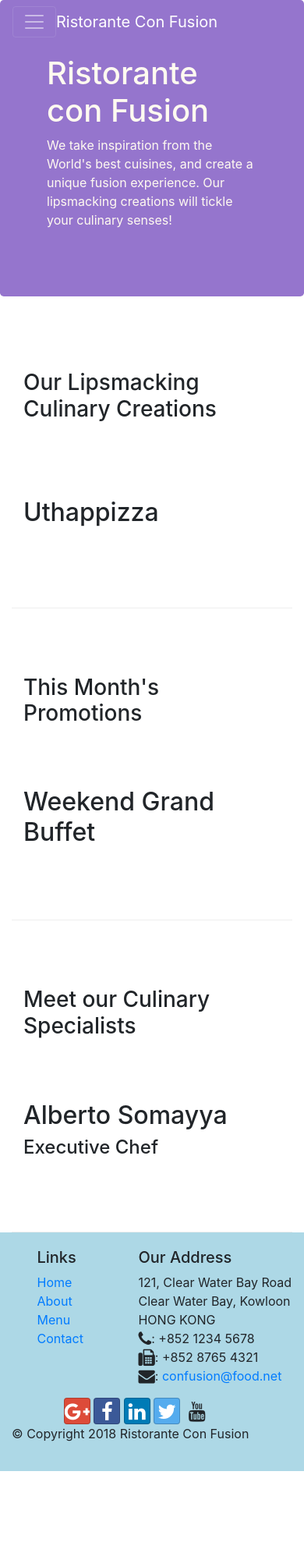
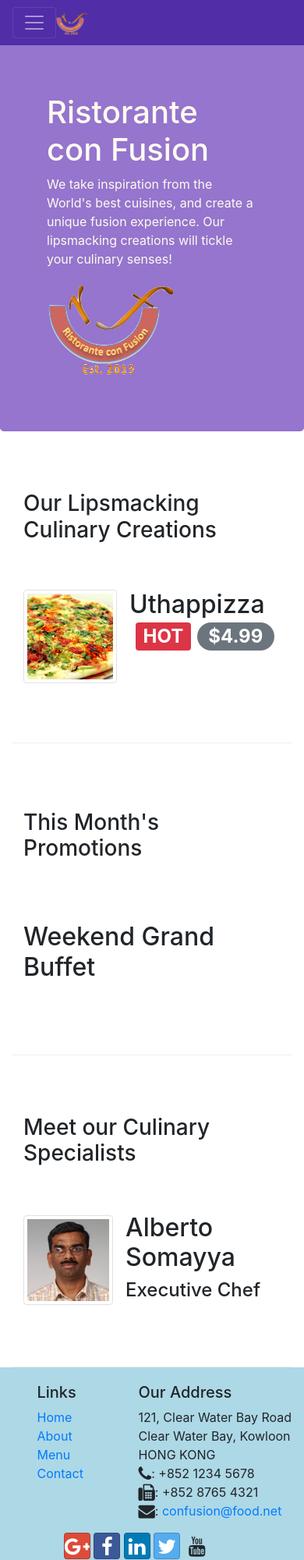
Before and after one commit to preetham-jain/Bootstrap_tut, a website: page index.html in a window 390 px wide. Shown: the top 2000 px of the page at 78% size. Before the commit the page ends 1886 px from the top, so only its background shows below. Drawn offline with nearby package versions, Linux system fonts and the light colour scheme; some icons are missing.

Commit message:
Images and media

```diff
--- a/css/styles.css
+++ b/css/styles.css
@@ -28,3 +28,12 @@
     margin: 0px;
     color: #0f0f0f;
 }
+
+body {
+    padding: 50px 0px 0px 0px;
+    z-index: 0;
+}
+
+.navbar-dark {
+    background-color: #512DA8;
+}
--- a/index.html
+++ b/index.html
@@ -21,7 +21,7 @@
             <button class="navbar-toggler" type="button" data-toggle="collapse" data-target="#Navbar">
                 <span class="navbar-toggler-icon"></span>
             </button>
-            <a class="navbar-brand mr-auto" href="#">Ristorante Con Fusion</a>
+            <a class="navbar-brand mr-auto" href="#"><img src="img/logo.png" height=30 width=41></a>
             <div class="collapse navbar-collapse" id="Navbar">
                 <ul class="navbar-nav mr-auto">
                     <li class="nav-item active"><a class="nav-link" href="#"><span class="fa fa-home"></span> Home</a></li>
@@ -43,6 +43,7 @@
                     <p>We take inspiration from the World's best cuisines, and create a unique fusion experience. Our lipsmacking creations will tickle your culinary senses!</p>
                 </div>
                 <div class="col-12 col-sm">
+                    <img src="img/logo.png" class="img-fluid">
                 </div>
             </div>
         </div>
@@ -54,8 +55,17 @@
                 <h3>Our Lipsmacking Culinary Creations</h3>
             </div>
             <div class="col col-sm col-md">
-                <h2>Uthappizza</h2>
-                <p class="d-none d-sm-block">A unique combination of Indian Uthappam (pancake) and Italian pizza, topped with Cerignola olives, ripe vine cherry tomatoes, Vidalia onion, Guntur chillies and Buffalo Paneer.</p>
+                <div class="media">
+                    <img class="d-flex mr-3 img-thumbnail align-self-center"
+                            src="img/uthappizza.png" alt="Uthappizza">
+                    <div class="media-body">
+                        <h2 class="mt-0">Uthappizza<span class="badge badge-danger mr-2 ml-2">HOT</span><span class="badge badge-pill badge-secondary">$4.99</span></h2>
+                        <p class="d-none d-sm-block">A unique combination of Indian Uthappam (pancake) and
+                            Italian pizza, topped with Cerignola olives, ripe vine
+                            cherry tomatoes, Vidalia onion, Guntur chillies and
+                            Buffalo Paneer.</p>
+                    </div>
+                </div>
             </div>
         </div>
 
@@ -75,9 +85,14 @@
                 <h3>Meet our Culinary Specialists</h3>
             </div>
             <div class="col col-sm col-md">
-                <h2>Alberto Somayya</h2>
-                <h4>Executive Chef</h4>
-                <p class="d-none d-sm-block">Award winning three-star Michelin chef with wide International experience having worked closely with whos-who in the culinary world, he specializes in creating mouthwatering Indo-Italian fusion experiences. </p>
+                <div class="media">
+                    <img class="d-flex mr-3 img-thumbnail align-self-center" src="img/alberto.png" alt="alberto">
+                    <div class="media-body">
+                        <h2 class="mt-0">Alberto Somayya</h2>
+                        <h4>Executive Chef</h4>
+                        <p class="d-none d-sm-block">Award winning three-star Michelin chef with wide International experience having worked closely with whos-who in the culinary world, he specializes in creating mouthwatering Indo-Italian fusion experiences. </p>
+                    </div>
+                </div>
             </div>
         </div>
     </div>
```
Also changed, not shown: aboutus.html (+2 -1 lines), contactus.html (+2 -1 lines), img/alberto.png (added), img/buffet.png (added), img/logo.png (added), img/uthappizza.png (added), 1 other file.
